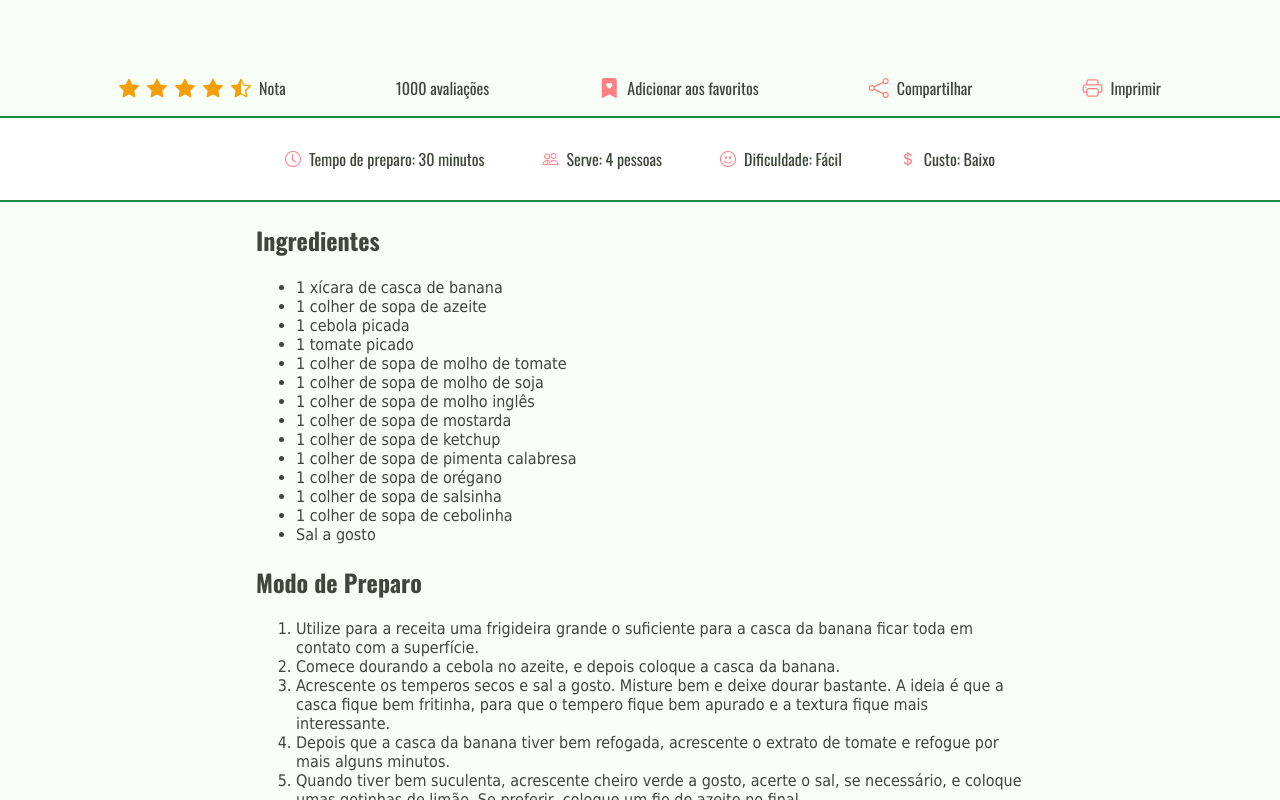
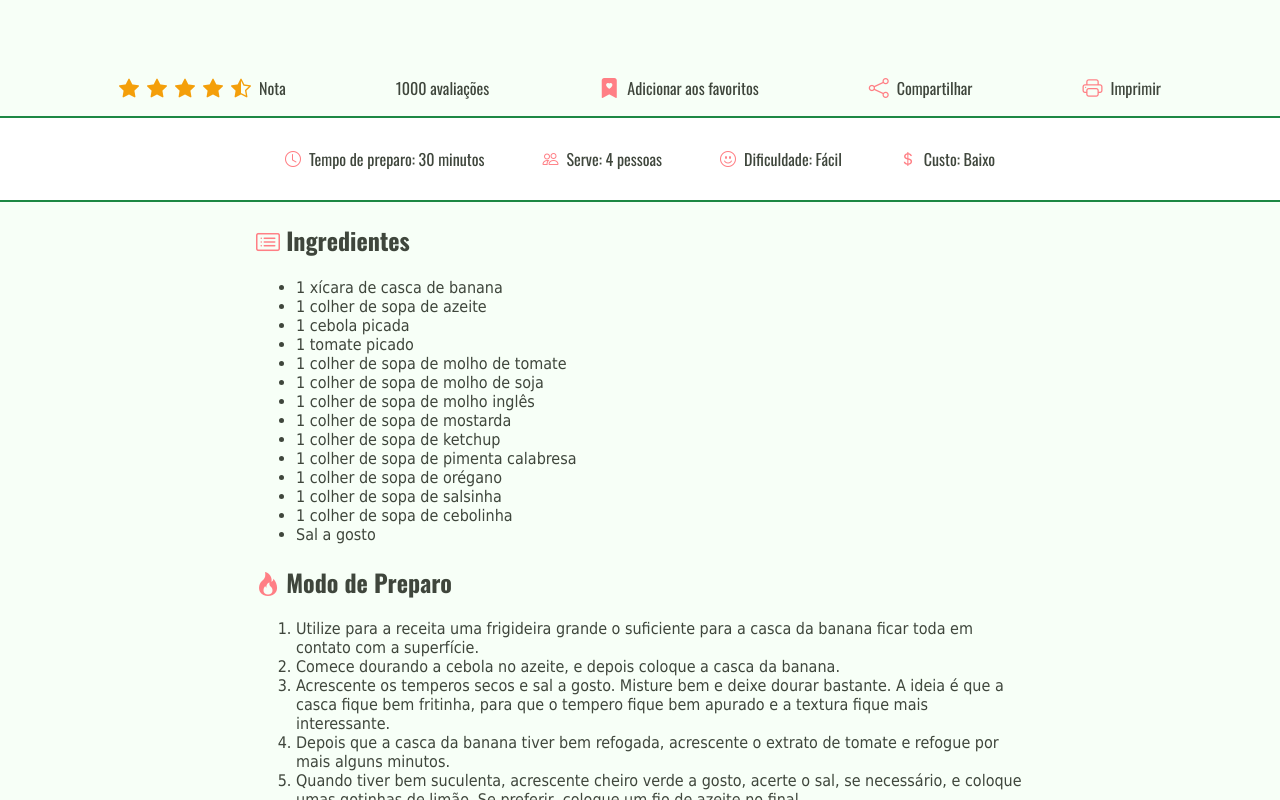
Before and after one commit to ICEI-PUC-Minas-PMV-SI/pmv-si-2023-2-pe1-t1-cozinha-sustentavel-pmv, a plain HTML site: page src/visualizar-receita.html in a window 1280 px wide. Shown: the part 386-1186 px from the top of the page. Drawn offline with nearby package versions, Linux system fonts and the light colour scheme.

Commit message:
Adicionados ícones nos títulos

```diff
--- a/src/stylesheet.css
+++ b/src/stylesheet.css
@@ -116,9 +116,6 @@ font-size: 16px;
     background-color: var(--secondary-color);
     color: var(--background-color);
 }
-
-
-
 .recipe-cards{
     margin: 70px;
     display: flex;
@@ -221,6 +218,9 @@ a{
 li{
     font-family: var(--text-font);
 }
+.recipe i{
+    color: var(--secondary-color);
+}
 .recipe .ingredients{
     padding: 0px 20vw;
 }
--- a/src/visualizar-receita.html
+++ b/src/visualizar-receita.html
@@ -8,7 +8,7 @@
         <link rel="preconnect" href="https://fonts.gstatic.com" crossorigin>
         <link href="https://fonts.googleapis.com/css2?family=Oswald:wght@400;500;700&display=swap" rel="stylesheet">
         <link rel="stylesheet" href="https://cdn.jsdelivr.net/npm/bootstrap-icons@1.11.1/font/bootstrap-icons.css">
-        <title>Cozinha Sustentável</title>
+        <title>Casca de Banana</title>
         <link rel="icon" href="img/icon_cozinha_sustentavel.png" type="image/icon type">
 
     </head>
@@ -97,7 +97,8 @@
                 </div>
             </div>
             <div class="ingredients">
-                <h2>Ingredientes</h2>
+                <h2><i class="bi bi-card-list"></i>
+                    Ingredientes</h2>
                 <ul>
                     <li>1 xícara de casca de banana</li>
                     <li>1 colher de sopa de azeite</li>
@@ -116,7 +117,7 @@
                 </ul>
             </div>
             <div class="preparation">
-                <h2> Modo de Preparo </h2>
+                <h2><i class="bi bi-fire"></i> Modo de Preparo </h2>
                 <ol>
                     <li>
                         Utilize para a receita uma frigideira grande o suficiente para a casca da banana ficar toda em contato com a superfície.
```
